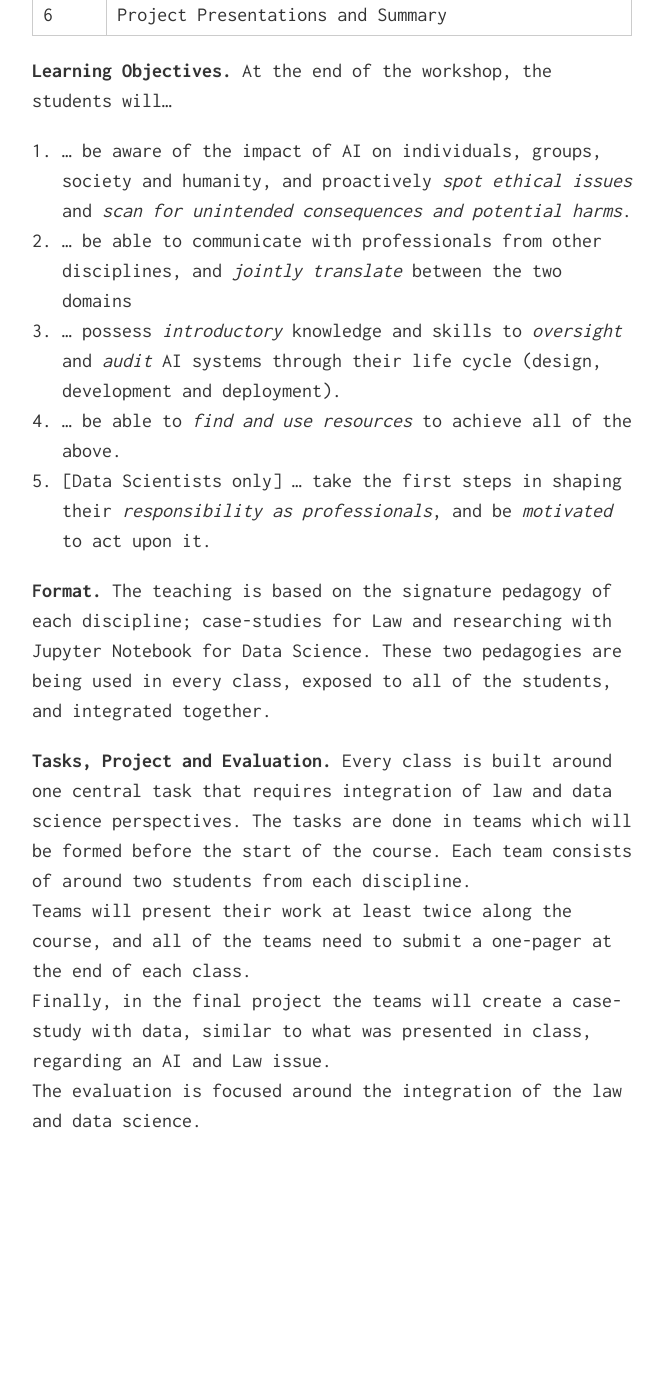
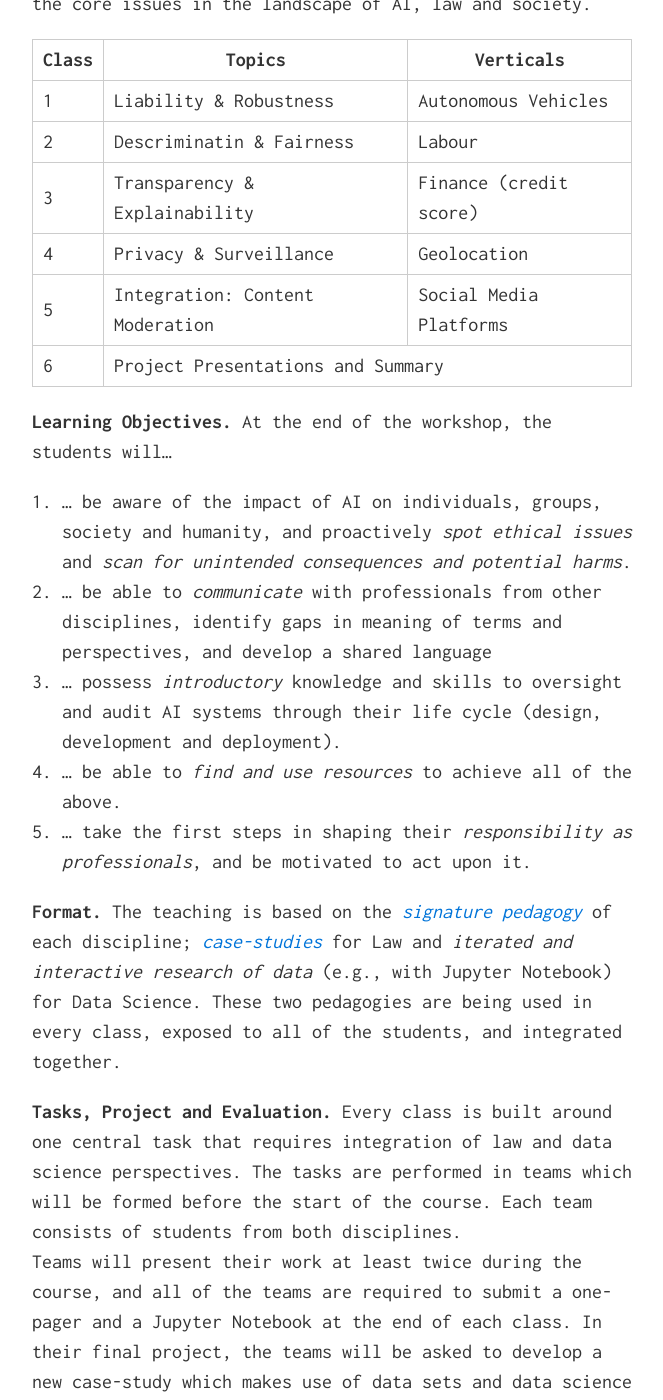
Before and after one commit to ResponsiblyAI/learn, a Jekyll site: the page built from law-society/index.md, in a window 1280 px wide and 1400 px high, scrolled down 1990 px. Shown: the whole window, without its empty margins (308-971 px from the left). Built offline with Jekyll 4.4.1, drawn with Linux system fonts in a browser that asks for light colours; nearby versions of some CDN libraries; before the commit the page ends 3226 px from its top, so only the background shows below that; some of the changed text lies outside the part shown.

Commit message:
update text, images and redirect

```diff
--- a/law-society/index.md
+++ b/law-society/index.md
@@ -4,15 +4,16 @@
 title: Course // Responsible AI, Law & Society
 ---
 
-![](University-of-Haifa.png)
-![](Technion.png)
+<img src="University-of-Haifa.png" style="float:left;" />
+<img src="Technion.png" style="float:right;" />
+<div style="clear:both"></div><br />
 
 # Course // Responsible AI, Law & Society
 ### Spring 2020
 
 <br />
 
-The deployment of Artificial Intelligence systems in our society raises multiple fundamental challenges and concerns, such as liability, fairness and privacy. Tackling these issues calls for an interdisciplinary approach, such as forming an integrated mindset, principles and practices between Data Science and Law. This course aims to do so by bringing together master students from both two disciplines into teams working together in a series of workshop-style classes.
+The deployment of Artificial Intelligence systems in multiple domains of society raises fundamental challenges and concerns, such as accountability, liability, fairness, transparency and privacy. The dynamic nature of AI systems, requires a new set of skills, informed by ethics, law, and policy, to be applied throughout the life cycle of such systems: design, development and deployment. It also involves ongoing collaboration among data scientists, computer scientists, lawyers and ethicists. Tackling these challenges calls for an interdisciplinary approach: *deconstructing* these issues by discipline and *reconstructing* with an integrated mindset, principles and practices between Data Science and Law. This course aims to do so by bringing together senior undergrad and grad students from both disciplines into teams that work together on shared tasks in a series of four-hours long workshop-style meetings.
 
 **Staff.**
 
@@ -40,7 +41,7 @@
 CS PhD student
 Boston University
 
-**Audience.** Multidisciplinary: around half of the students are Law master students from University of Haifa, and the other half are Data Science master students from Technion.
+**Audience.** Multidisciplinary: around half of the students are Law master students pursuing an LLM in Law and Technology from University of Haifa, and the other half are Data Science & Engineering senior undergrad students from Technion.
 
 **Structure.** We will have six meetings, which will last four hours each in a workshop format. The topics explore some of the core issues in the landscape of AI, law and society.
 
@@ -66,7 +67,7 @@
   </tr>
   <tr>
     <td class="tg-0pky">3</td>
-    <td class="tg-0pky">Transparency</td>
+    <td class="tg-0pky">Transparency & Explainability </td>
     <td class="tg-0pky">Finance (credit score)</td>
   </tr>
   <tr>
@@ -76,7 +77,7 @@
   </tr>
   <tr>
     <td class="tg-0pky">5</td>
-    <td class="tg-0pky">Content Moderation </td>
+    <td class="tg-0pky">Integration: Content Moderation </td>
     <td class="tg-0pky">Social Media Platforms </td>
   </tr>
   <tr>
@@ -90,14 +91,14 @@
 **Learning Objectives.** At the end of the workshop, the students will…
 
 1. … be aware of the impact of AI on individuals, groups, society and humanity, and proactively *spot ethical issues* and *scan for unintended consequences and potential harms*.
-1. … be able to communicate with professionals from other disciplines, and *jointly translate* between the two domains
-1. … possess *introductory* knowledge and skills to *oversight* and *audit* AI systems through their life cycle (design, development and deployment).
+1. … be able to *communicate* with professionals from other disciplines, identify gaps in meaning of terms and perspectives, and develop a shared language
+1. … possess *introductory* knowledge and skills to oversight and audit AI systems through their life cycle (design, development and deployment).
 1. … be able to *find and use resources* to achieve all of the above.
-1. [Data Scientists only] … take the first steps in shaping their *responsibility as professionals*, and be *motivated* to act upon it.
+1. … take the first steps in shaping their *responsibility as professionals*, and be motivated to act upon it.
 
-**Format.** The teaching is based on the signature pedagogy of each discipline; case-studies for Law and researching with Jupyter Notebook for Data Science. These two pedagogies are being used in every class, exposed to all of the students, and integrated together.
+**Format.** The teaching is based on the [*signature pedagogy*](https://wiki.ubc.ca/Signature_Pedagogies) of each discipline; [*case-studies*](https://casestudies.law.harvard.edu/the-case-study-teaching-method/) for Law and *iterated and interactive research of data* (e.g., with Jupyter Notebook) for Data Science. These two pedagogies are being used in every class, exposed to all of the students, and integrated together.
 
-**Tasks, Project and Evaluation.** Every class is built around one central task that requires integration of law and data science perspectives. The tasks are done in teams which will be formed before the start of the course. Each team consists of around two students from each discipline.
-Teams will present their work at least twice along the course, and all of the teams need to submit a one-pager at the end of each class.
-Finally, in the final project the teams will create a case-study with data, similar to what was presented in class, regarding an AI and Law issue.
-The evaluation is focused  around the integration of the law and data science.
+**Tasks, Project and Evaluation.** Every class is built around one central task that requires integration of law and data science perspectives. The tasks are performed  in teams which will be formed before the start of the course. Each team consists of students from both disciplines.
+Teams will present their work at least twice during the course, and all of the teams are required to submit a one-pager and a Jupyter Notebook at the end of each class.
+In their final project, the teams will be asked to develop a new case-study which makes use of data sets and data science techniques to demonstrate a legal\ethical dilemma regarding responsible AI, Law, and Society.
+The evaluation criteria  will be focused on the integration of the law and data science perspectives.
```
Also changed, not shown: index.md (+1 -1 lines).
